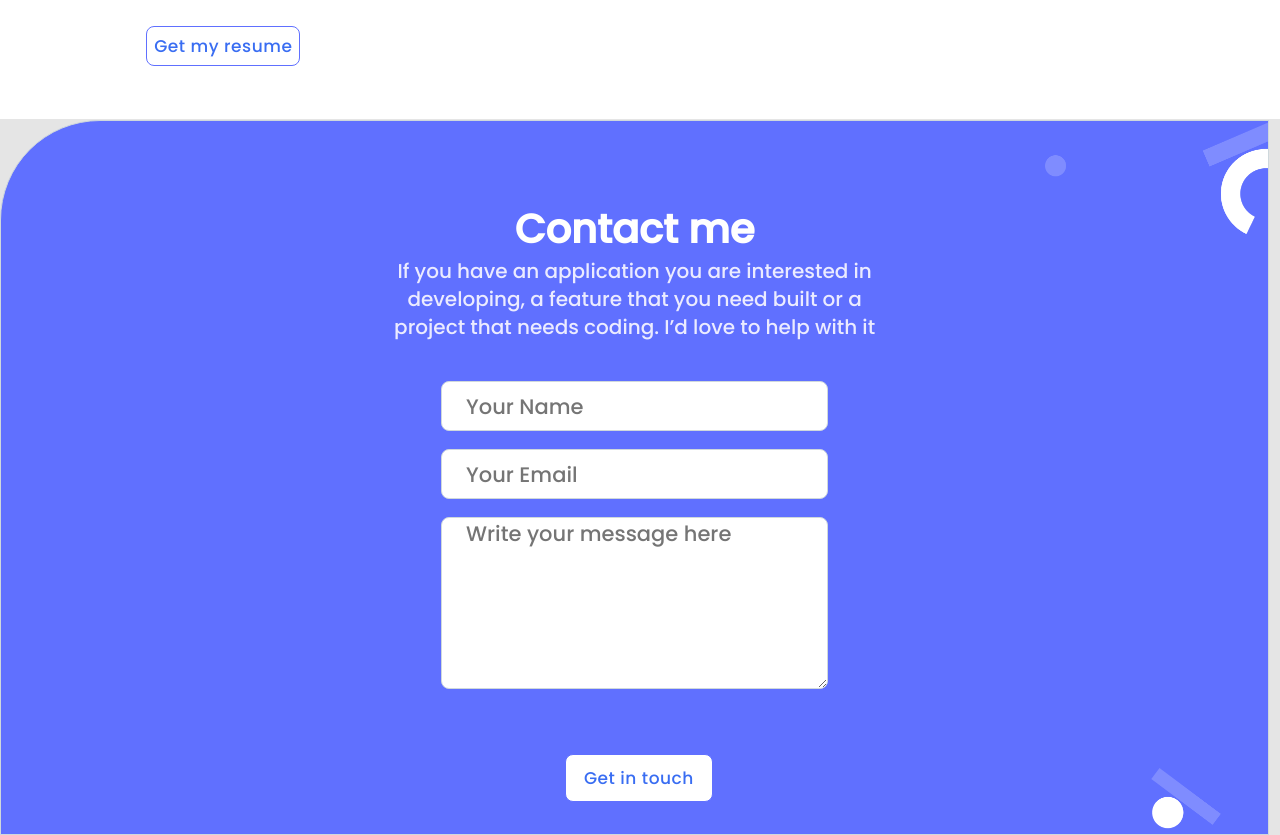
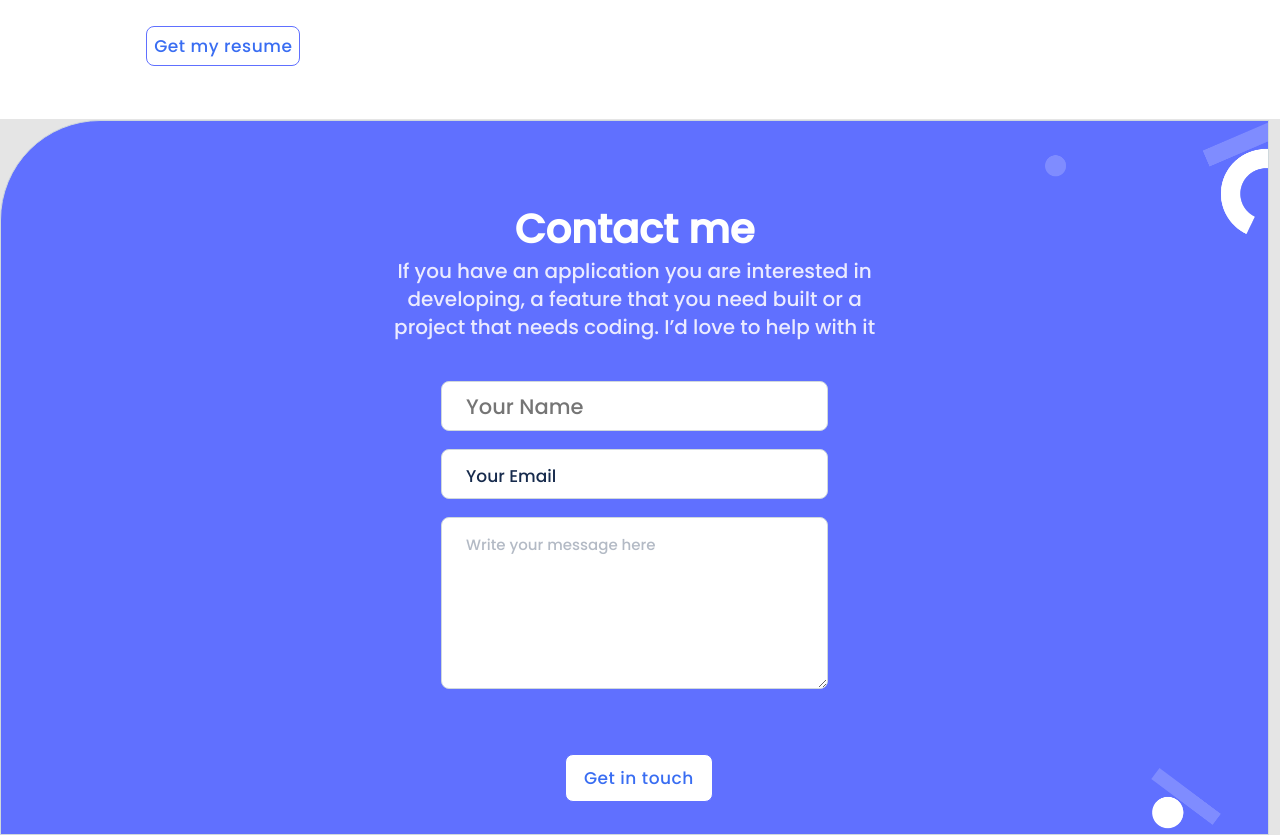
Before and after one commit to gdvl777/Portfolio-finish-mobile-version, a plain HTML site: page src/index.html in a window 1280 px wide. Shown: the part 3124-3959 px from the top of the page. Drawn offline with Linux system fonts and the light colour scheme.

Commit message:
Fix html and CSS

```diff
--- a/src/styles.css
+++ b/src/styles.css
@@ -150,6 +150,21 @@ body {
   }
 }
 
+textarea::placeholder{
+  color: #b3bac5;
+  padding-top: 15px;
+  font-size: 15px;
+}
+
+input[type="name"]::placeholder {
+  color:#172B4D;
+  font-size: 17px;
+}
+
+input[type="email"]::placeholder {
+  color:#172B4D;
+  font-size: 17px;
+}
 .intro1 {
   font-family: 'Poppins', sans-serif;
   font-style: normal;
```
